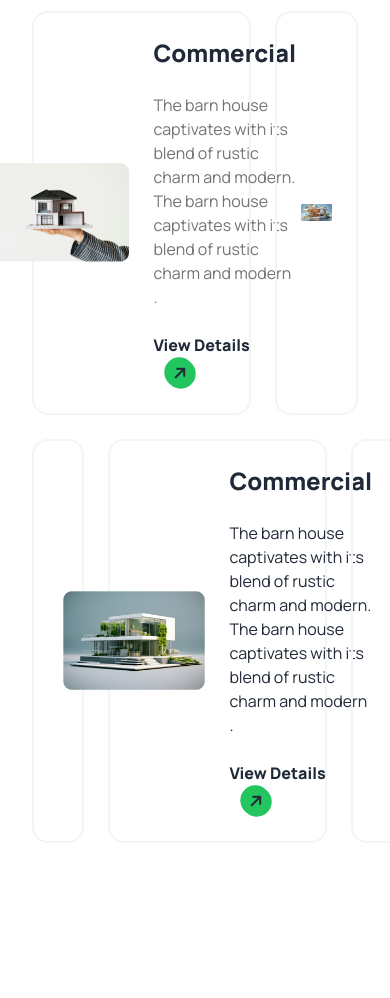
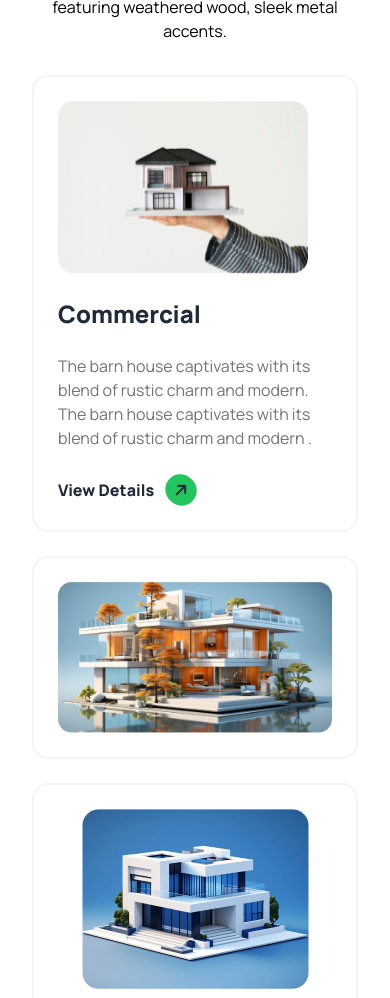
Before and after one commit to muin99/Optima, a plain HTML site: page index.html in a window 390 px wide. Shown: the part 3166-4164 px from the top of the page. Before the commit the page ends 4041 px from the top, so only its background shows below. Drawn offline with nearby package versions, Linux system fonts and the light colour scheme.

Commit message:
Responsive done(Portfolio section)

```diff
--- a/index.html
+++ b/index.html
@@ -167,22 +167,24 @@
         <!-- latest Portfolio section -->
         <section class="bg-white container mx-auto">
             <!-- text section -->
-            <div class="text-center">
+            <div class="text-center mx-6">
                 <button class="bg-gray-50 rounded-full border-none py-2 px-4 my-4"><i
                         class="fa-solid fa-arrow-right m-1"></i>How we works</button>
                 <h1 class="font-bold text-4xl mt-4 mb-6">Our Latest Portfolio</h1>
-                <p class="text-black">The barn house captivates with its blend of rustic charm and modern sophistication, featuring
+                <p class="text-black">The barn house captivates with its blend of rustic charm and modern
+                    sophistication, featuring
                     weathered wood, sleek metal accents.</p>
             </div>
             <!-- img section -->
             <div class="m-8">
-                <div class="flex ">
-                    <div class=" w-3/4 border border-2 border-gray-100 rounded-2xl ">
-                        <div class="flex items-center justify-center p-6">
+                <div class="flex flex-col md:flex-row ">
+                    <div class="border border-2 border-gray-100 rounded-2xl md:w-3/4 ">
+                        <div class="flex flex-col md:flex-row  items-center justify-center p-6">
                             <img class="pr-6" src="assets/img1.png" alt="">
                             <div>
-                                <h4 class="text-2xl font-extrabold">Commercial</h4>
-                                <p class="py-6 text-[#737373]">The barn house captivates with its blend of rustic charm and modern. The
+                                <h4 class="text-2xl font-extrabold pt-6">Commercial</h4>
+                                <p class="py-6 text-[#737373]">The barn house captivates with its blend of rustic charm
+                                    and modern. The
                                     barn house
                                     captivates with its blend of rustic charm and modern .</p>
                                 <h3 class="font-extrabold">View Details<i
@@ -191,21 +193,24 @@
                             </div>
                         </div>
                     </div>
-                    <div class="flex items-center justify-center border border-2 border-gray-100 rounded-2xl p-6 ml-6">
+                    <div
+                        class="flex flex-col mt-6 md:flex-row items-center justify-center border border-2 border-gray-100 rounded-2xl p-6 md:ml-6">
                         <img src="assets/img2.png" alt="">
                     </div>
                 </div>
-                <div class="flex mt-6">
-                    <div class="border border-2 border-gray-100 p-6 rounded-2xl mr-6">
+                <div class="flex flex-col md:flex-row mt-6">
+                    <div
+                        class="flex items-center justify-center border border-2 border-gray-100 p-6 rounded-2xl md:mr-6">
                         <img src="assets/img3.png" alt="">
                     </div>
 
-                    <div class=" w-3/4 border border-2 border-gray-100 rounded-2xl ">
-                        <div class="flex items-center justify-center p-6">
+                    <div class="mt-6 md:w-3/4 border border-2 border-gray-100 rounded-2xl ">
+                        <div class="flex flex-col md:flex-row items-center justify-center p-6">
                             <img class="pr-6" src="assets/img4.png" alt="">
                             <div>
-                                <h4 class="text-2xl font-extrabold">Commercial</h4>
-                                <p class="py-6 text-[#737373]git ad">The barn house captivates with its blend of rustic charm and modern. The
+                                <h4 class="text-2xl font-extrabold pt-6">Commercial</h4>
+                                <p class="py-6 text-[#737373]">The barn house captivates with its blend of rustic charm
+                                    and modern. The
                                     barn house
                                     captivates with its blend of rustic charm and modern .</p>
                                 <h3 class="font-extrabold">View Details<i
@@ -214,13 +219,22 @@
                             </div>
                         </div>
                     </div>
-                    <div class="flex justify-center items-center border border-2 border-gray-100 rounded-2xl ml-6">
+                    <div
+                        class="flex justify-center items-center border border-2 border-gray-100 rounded-2xl mt-6 md:ml-6">
                         <img class="p-6 " src="assets/img5.png" alt="">
                     </div>
 
                 </div>
             </div>
         </section>
+
+        <!-- project section -->
+         <section>
+
+         </section>
+
+
+
     </main>
     <!-- Footer -->
     <footer>
```
